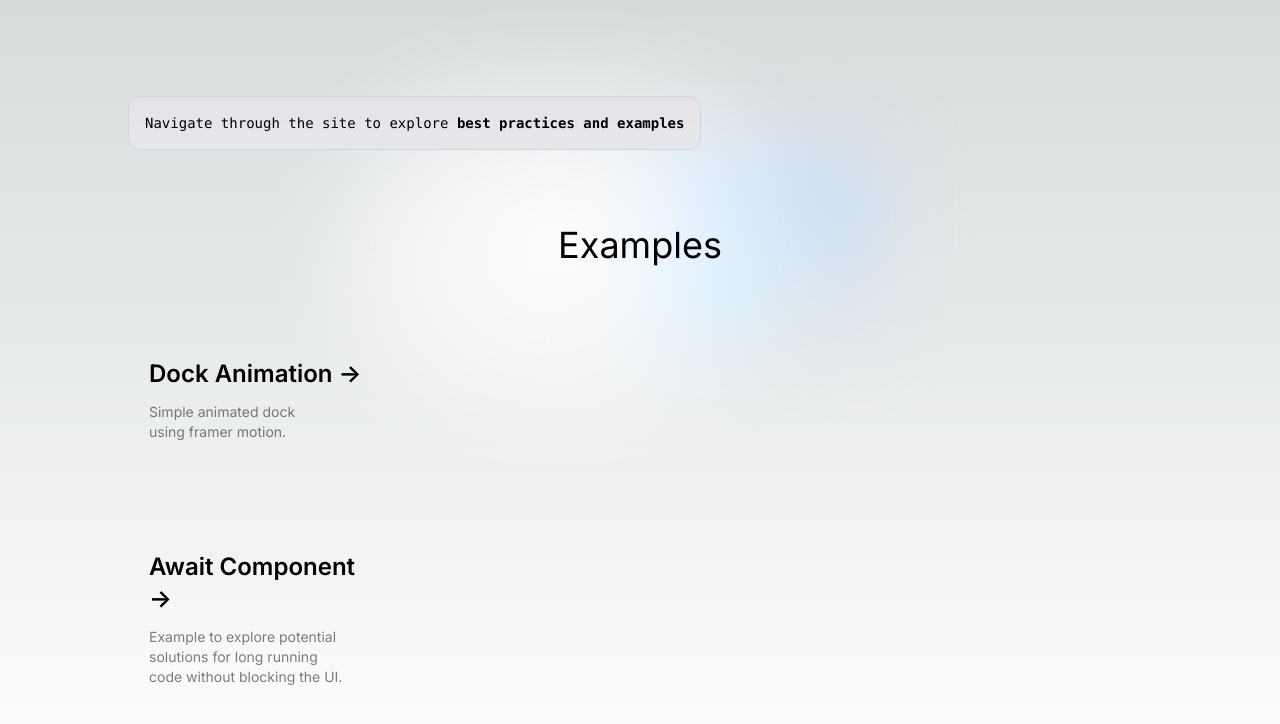
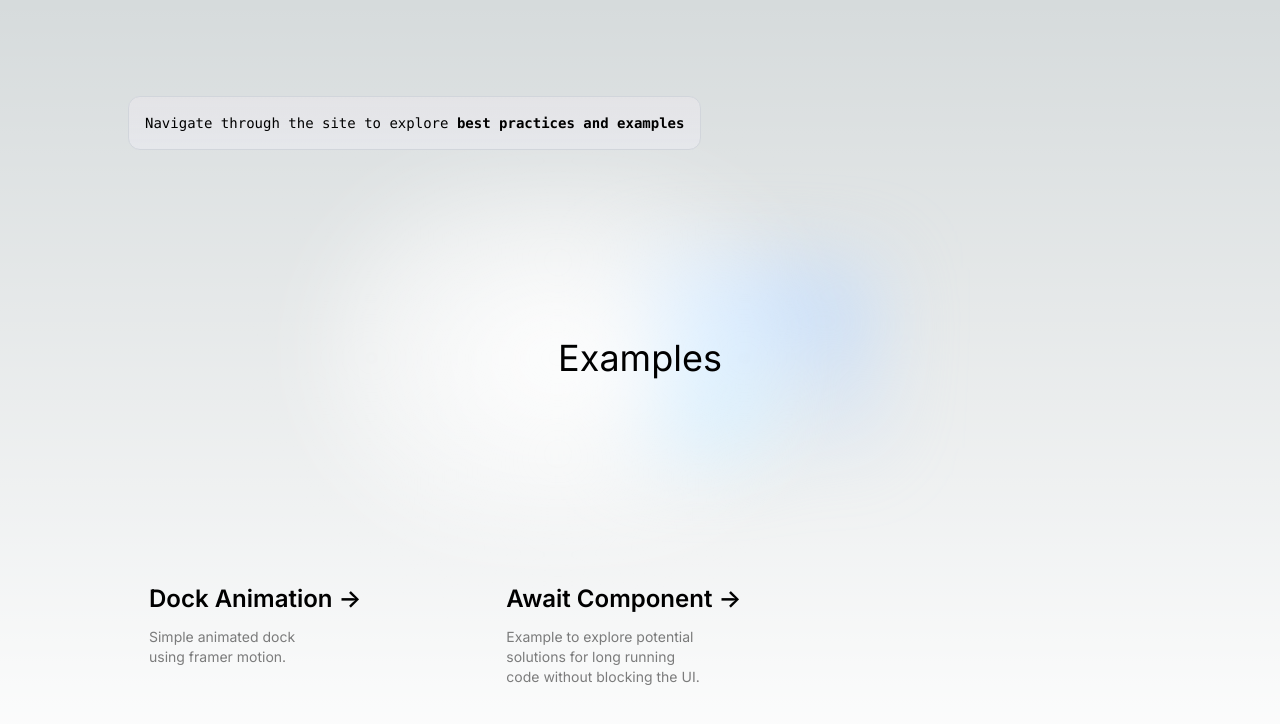
Before and after one commit to acgriswold/next-js-animated-examples, a Next.js app: page / in a window 1280 px wide. Shown: the top 724 px of the page. Built offline with nearby package versions, Linux system fonts and the light colour scheme.

Commit message:
refactor (app/page): Extract example link into component

```diff
--- a/app/page.tsx
+++ b/app/page.tsx
@@ -1,4 +1,17 @@
-import Link from 'next/link';
+import { ExampleLink, type ExampleLinkProps } from '@/components/examples/example-link';
+
+const examples: ExampleLinkProps[] = [
+  {
+    href: '/examples/animated-dock',
+    header: 'Dock Animation',
+    description: 'Simple animated dock using framer motion.'
+  },
+  {
+    href: '/examples/await-component',
+    header: 'Await Component',
+    description: 'Example to explore potential solutions for long running code without blocking the UI.'
+  },
+]
 
 export default function Home() {
   return (
@@ -18,40 +31,11 @@ export default function Home() {
         </div>
       </div>
 
-      <div className="mb-32 grid text-center lg:max-w-5xl lg:w-full lg:mb-0 lg:grid-cols-4 lg:text-left">
-        <Link
-          href="/examples/animated-dock"
-          className="group rounded-lg border border-transparent px-5 py-4 transition-colors hover:border-gray-300 hover:bg-gray-100 hover:dark:border-neutral-700 hover:dark:bg-neutral-800/30"
-          rel="noopener noreferrer"
-        >
-          <h2 className={`mb-3 text-2xl font-semibold`}>
-            Dock Animation{' '}
-            <span className="inline-block transition-transform group-hover:translate-x-1 motion-reduce:transform-none">
-              -&gt;
-            </span>
-          </h2>
-          <p className={`m-0 max-w-[30ch] text-sm opacity-50 text-balance`}>
-            Simple animated dock using framer motion.
-          </p>
-        </Link>
-      </div>
-
-      <div className="mb-32 grid text-center lg:max-w-5xl lg:w-full lg:mb-0 lg:grid-cols-4 lg:text-left">
-        <Link
-          href="/examples/await-component"
-          className="group rounded-lg border border-transparent px-5 py-4 transition-colors hover:border-gray-300 hover:bg-gray-100 hover:dark:border-neutral-700 hover:dark:bg-neutral-800/30"
-          rel="noopener noreferrer"
-        >
-          <h2 className={`mb-3 text-2xl font-semibold`}>
-            Await Component{' '}
-            <span className="inline-block transition-transform group-hover:translate-x-1 motion-reduce:transform-none">
-              -&gt;
-            </span>
-          </h2>
-          <p className={`m-0 max-w-[30ch] text-sm opacity-50 text-balance`}>
-            Example to explore potential solutions for long running code without blocking the UI.
-          </p>
-        </Link>
+      <div className="mb-32 grid text-center gap-4 lg:gap-12 lg:max-w-5xl lg:w-full lg:mb-0 lg:grid-cols-3 lg:text-left">
+        {examples.map(example => (
+            <ExampleLink {...example} />
+          ))
+        }
       </div>
     </main>
   );
--- /dev/null
+++ b/components/examples/example-link.tsx
@@ -0,0 +1,26 @@
+import Link, { type LinkProps } from "next/link";
+
+export type ExampleLinkProps = Pick<LinkProps, "href"> & {
+    header?: string,
+    description?: string
+  }
+
+export function ExampleLink({href, header, description} : ExampleLinkProps) {
+    return (
+      <Link
+      href={href}
+      className="group rounded-lg border border-transparent px-5 py-4 transition-colors hover:border-gray-300 hover:bg-gray-100 hover:dark:border-neutral-700 hover:dark:bg-neutral-800/30"
+      rel="noopener noreferrer"
+    >
+      <h2 className={`mb-3 text-2xl font-semibold`}>
+        {header}{' '}
+        <span className="inline-block transition-transform group-hover:translate-x-1 motion-reduce:transform-none">
+          -&gt;
+        </span>
+      </h2>
+      <p className={`m-0 max-w-[30ch] text-sm opacity-50 text-balance`}>
+        {description}
+      </p>
+    </Link>
+    )
+  }
```
